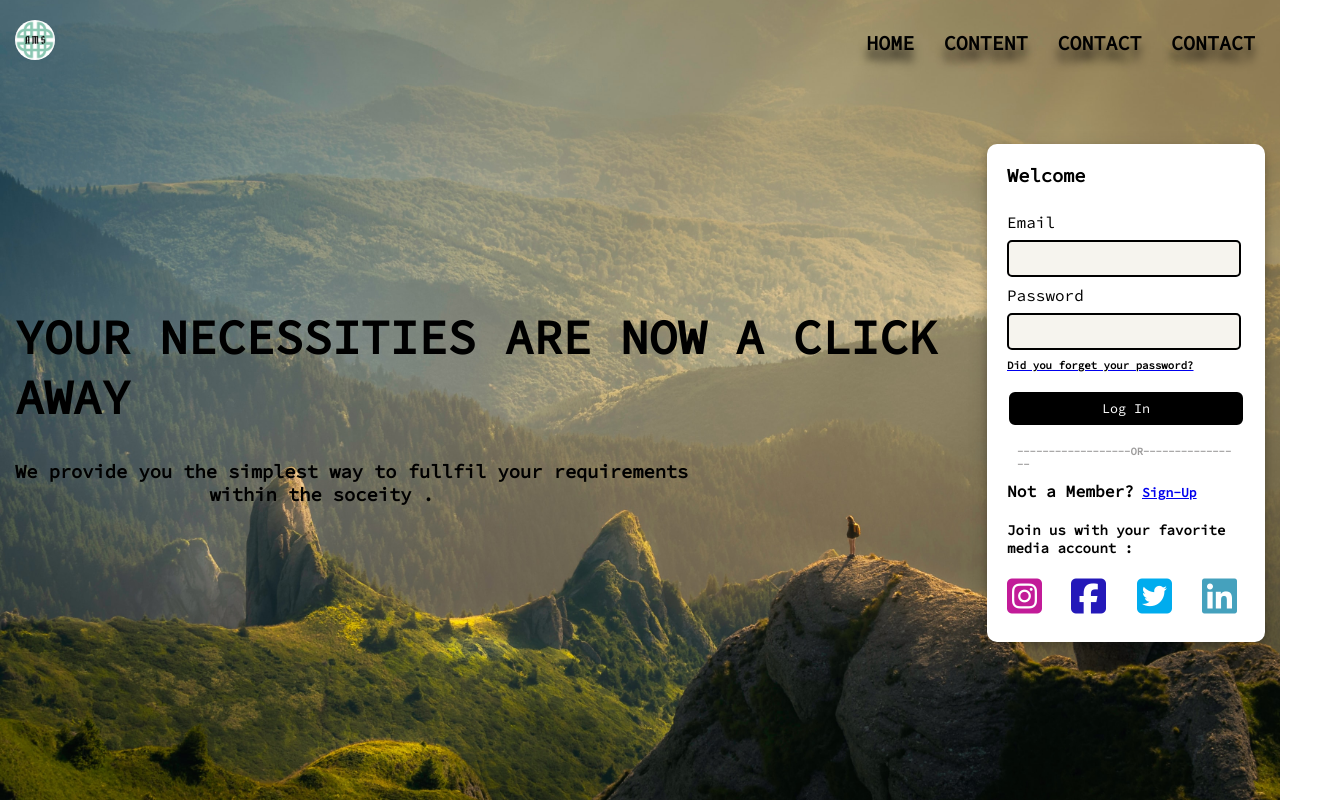
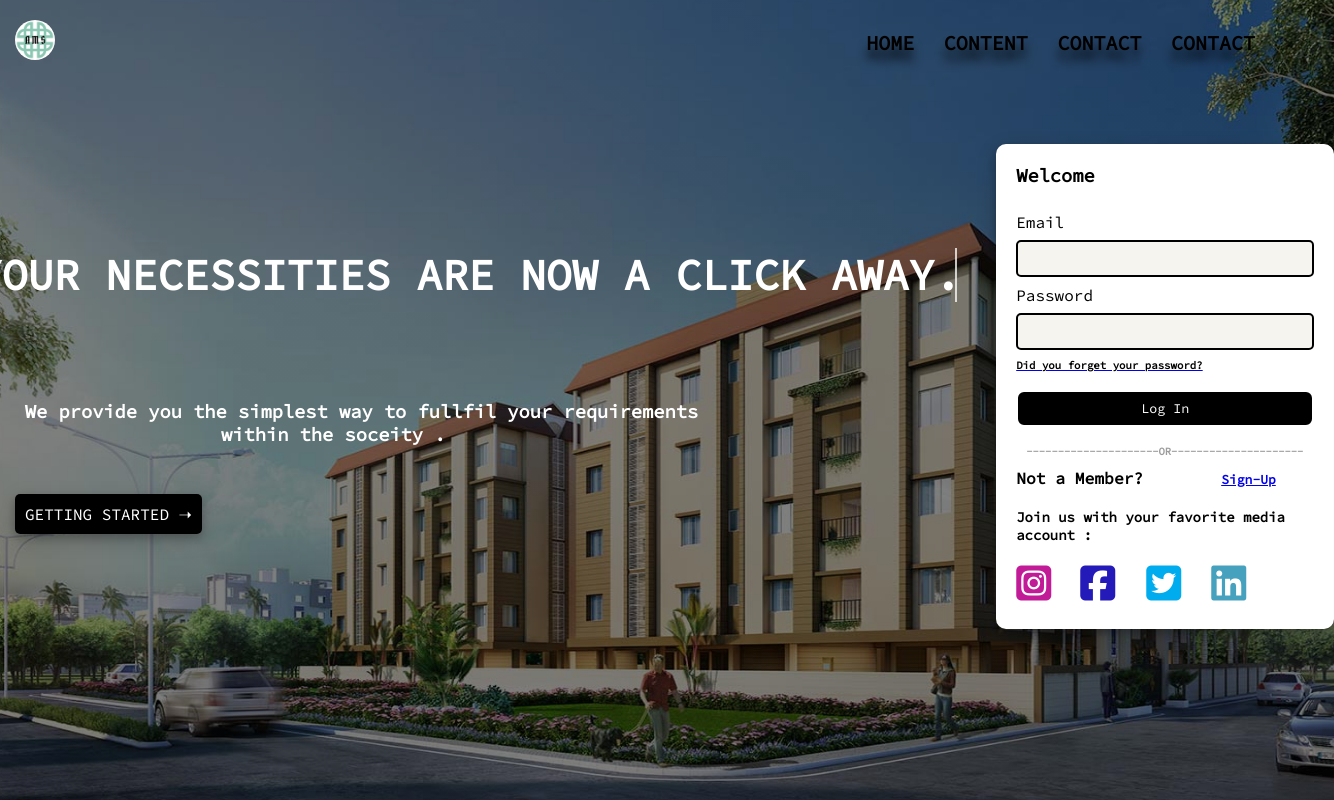
Before and after one commit to nemesis12-1/Mini-Project-, a plain HTML site: page index.html in a window 1280 px wide. Shown: the whole page, 1334 px wide, since content can reach past the window. Drawn offline with Linux system fonts and the light colour scheme.

Commit message:
all commit

```diff
--- a/index.html
+++ b/index.html
@@ -41,14 +41,20 @@
 
   <section class="container">
     <div class="main flex justify-between">
-      <div class="left-main">
-        <div class="main-headline">
-          <h2>YOUR NECESSITIES ARE NOW A CLICK AWAY </h2>
+      <div class="left-main " style="width: 100%;">
+        <div class="main-headline anim-typewriter line">
+          <h2>YOUR NECESSITIES ARE NOW A CLICK AWAY. </h2>
         </div>
         <div class="main-subline">
           <h3> We provide you the simplest way to fullfil your requirements <br><span>within the soceity .</span> </h3>
         </div>
+        <div class="get-started-button">
+
+          <a href="#">GETTING STARTED ➝</a>
+        </div>
+
       </div>
+
 
       <div class="right-main">
         <form name="myform" method="post" action="#" onsubmit="return validateform()">
@@ -62,7 +68,7 @@
           </a>
           <input type="submit" value=" Log In "> <br>
 
-          <h5>------------------OR----------------</h5>
+          <h5>---------------------OR---------------------</h5>
 
           <div class="sign-up-main flex ">
             <div>
@@ -71,22 +77,23 @@
             <div><a class="sign-up" id="myBtn" href="#">Sign-Up</a></div>
 
           </div>
-          <p> Join us with your favorite <br> media account :</p>
+          <p> Join us with your favorite  media<br> account :</p>
 
           <div class="icon ">
             <a href="#" class="icon1"><i class="fab fa-instagram-square"></i></a>
             <a href="#" class="icon2"><i class="fab fa-facebook-square"></i></a>
             <a href="#" class="icon3"><i class="fab fa-twitter-square"></i></a>
             <a href="#" class="icon4"><i class="fab fa-linkedin"></i></a>
+
           </div>
         </form>
       </div>
     </div>
 
-<footer>
+    <footer>
 
 
-</footer>
+    </footer>
 
 
 
--- a/style.css
+++ b/style.css
@@ -7,12 +7,14 @@ font-family: 'Source Code Pro', monospace;
 
 body{
 
-    background-image: url("/image/img1.jpg");
+    /* background-image: url("/image/bg1.jpg"); */
     background-repeat: no-repeat;
     background-attachment: fixed;
     background-position: center;
-    background-size: cover;
+    background-size: 110% 110%;
     position: relative;
+    background-image: linear-gradient(rgba(0, 0, 0, 0.5), rgba(0, 0, 0, 0.5)), url("/image/bg2.jpg");
+
 }
 
 .container {
@@ -31,28 +33,46 @@ text-shadow:  0px 11px 10px rgba(0, 0, 0, 0.8);
 font-weight: bolder;
 }
 .main-headline{
- color: #000000;
- top: 40%;
+ color: #ffffff;
+
  position: relative;
- /* left: 10%; */
+
 font-weight: 900%;
-font-size: 2rem;
+font-size: 1.6rem;
 }
 .main-subline   {
 /* text-align: center; */
 align-items: center;
-color: rgb(0, 0, 0);
+color: rgb(255, 255, 255);
 position: relative;
 top: 50%;
-left: 50%;
+left: 51%;
 transform: translate(-50%, -50%);
 }
 .main-subline span {
   left: 20%;
-  position: relative;
+  position: absolute;
+  max-width: 100%;
 
 
 }
+.get-started-button {
+  position: relative;
+  top: 63%;
+
+
+}
+.get-started-button  a {
+  color: #ffffff;
+  text-decoration: none;
+  background-color: rgb(0, 0, 0);
+  border-radius: 5px;
+  padding: 10px;
+  box-shadow: 0 4px 8px 0 rgba(0, 0, 0, 0.2), 0 6px 20px 0 rgba(0, 0, 0, 0.19);
+ }
+
+
+
 .right-nav a:hover{
 
   color: #000000;
@@ -80,7 +100,7 @@ transform: translate(-50%, -50%);
 }
 
 input[type=text], input[type=password] {
-    width: 210px;
+    width: 274px;
     padding: 8px 10px;
     margin: 8px 0;
     background-color: rgba(190, 176, 138, 0.144);
@@ -98,7 +118,7 @@ input[type=text], input[type=password] {
     border: 2px solid white;
     border-radius: 8px;
     cursor: pointer;
-    width: 238px;
+    width: 298px;
 
 }
  .forget-password  h6{
@@ -115,7 +135,7 @@ input[type=text], input[type=password] {
 text-decoration: underline;
 font-size: 13px;
 
-padding-left: 8px;
+padding-left: 6em;
 font-weight: bolder;
 
 
@@ -235,7 +255,40 @@ font-weight: bolder;
   } */
 
 
+  .anim-typewriter {
+    animation: typewriter 4s steps(40) 1s 1 normal both,
+    blinkTextCursor 500ms steps(40) infinite normal;
+}
 
+@keyframes typewriter {
+    from {
+          width: 0;
+    }
+    to {
+          width: 34em;
+    }
+}
+
+@keyframes blinkTextCursor {
+    from {
+          border-right-color: rgba(255, 255, 255, 0.75);
+    }
+    to {
+          border-right-color: transparent;
+    }
+}
+.line {
+  position: relative;
+  top: 35%;
+  width: 16em;
+  margin: 0 auto;
+  border-right: 2px solid rgba(255, 255, 255, 0.75);
+  font-size: 180%;
+  text-align: center;
+  white-space: nowrap;
+ left: -4%;
+  overflow: hidden;transform: translateY(-50%);
+}
 
 
 
```
Also changed, not shown: image/bg1.jpg (added), image/bg2.jpg (added).
